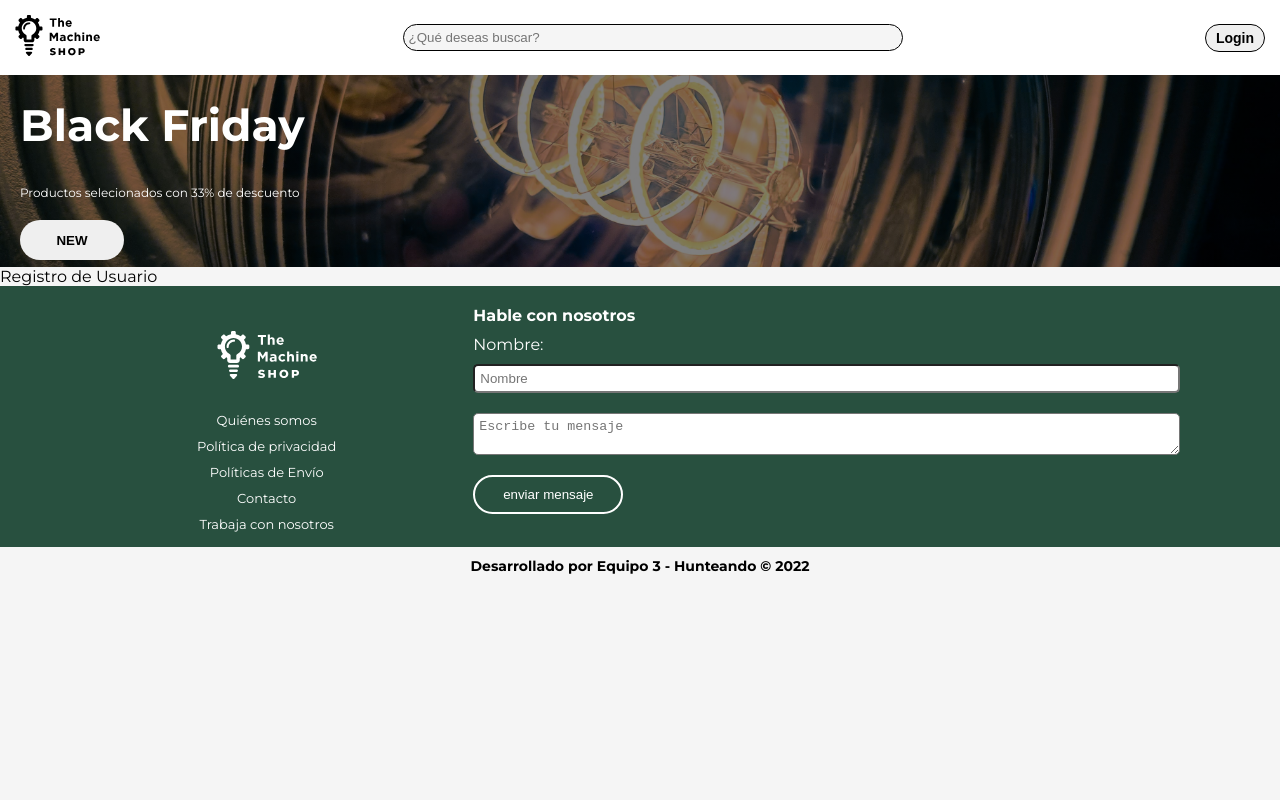
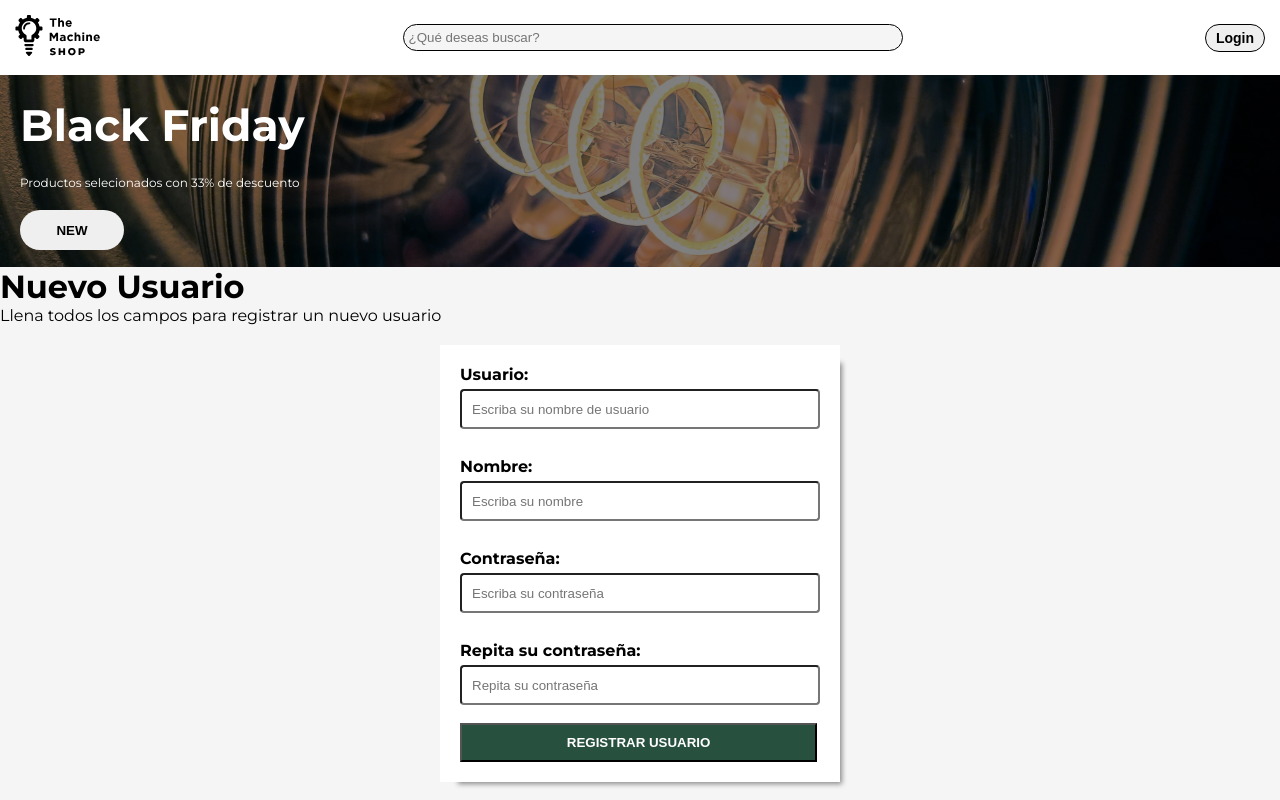
Before and after one commit to hernandw/themachineshop, a React (Vite) app in the folder frontend/: page /register in a window 1280 px wide. Shown: the top 800 px of the page. Built offline with nearby package versions, Linux system fonts and the light colour scheme.

Commit message:
:sparkles: add page user register

```diff
--- a/frontend/src/App.css
+++ b/frontend/src/App.css
@@ -21,8 +21,10 @@ body {
 }
 
 
-h3 {
-  margin-bottom: 10px;
+.login__title {
+  font-weight: bold;
+  margin-bottom: 15px;
+  text-transform: uppercase;
 }
 
 .title__admin {
@@ -100,6 +102,40 @@ h3 {
 
 /* Fin del Header */
 
+/* Formulario de Registro */
+
+.form__container {
+  background-color: var(--white);
+  width: 400px;
+  margin: 20px auto;
+  padding: 10px;
+  box-shadow: 10px 10px 5px -8px rgba(0,0,0,0.44);
+-webkit-box-shadow: 10px 10px 5px -8px rgba(0,0,0,0.44);
+-moz-box-shadow: 10px 10px 5px -8px rgba(0,0,0,0.44);
+
+}
+
+.form__container--campo {
+  display: grid;
+  padding: 10px;
+
+}
+.input__form {
+  font-weight: bold;
+  padding-bottom: 5px;
+}
+
+.button__register {
+  padding: 10px;
+  text-transform: uppercase;
+  color: var(--white);
+  font-weight: bold;
+  background-color: var(--green);
+  width: 94%;
+  margin: 0 10px;
+  margin-bottom: 10px;
+  cursor: pointer;
+}
 
 /* Menu Administracion */
 .nav__label {
@@ -197,7 +233,7 @@ h3 {
 
 .inputs__login {
   margin-bottom: 0.5rem;
-  width: 21rem;
+  width: 100%;
   height: 2.5rem;
   background: #FFFFFF;
   border-radius: 4px;
--- a/frontend/src/assets/components/Modal.jsx
+++ b/frontend/src/assets/components/Modal.jsx
@@ -17,7 +17,7 @@ export const Modal = () => {
  return (
   <div className='modal'>
    <form onSubmit={handleSubmit} className='modal__container'>
-    <h3>Iniciar Sesión</h3>
+    <h3 className='login__title'>Iniciar Sesión</h3>
 
     <Input
      name='email'
--- /dev/null
+++ b/frontend/src/components/FormRegister.jsx
@@ -0,0 +1,51 @@
+import React from 'react'
+
+export const FormRegister = () => {
+	return (
+		<>
+		<div>
+		<div className='form__container--campo'>
+				<label className='input__form' htmlFor="user">Usuario:</label>
+				<input
+          required
+          className="inputs__login"
+          type="text"
+					name='user'
+          placeholder="Escriba su nombre de usuario"
+        />
+			</div>
+			<div className='form__container--campo'>
+				<label className='input__form' htmlFor="name">Nombre:</label>
+				<input
+          required
+          className="inputs__login"
+          type="text"
+					name='name'
+          placeholder="Escriba su nombre"
+        />
+			</div>
+			<div className='form__container--campo'>
+				<label className='input__form' htmlFor="password">Contraseña:</label>
+				<input
+          required
+          className="inputs__login"
+          type="password"
+					name='password'
+          placeholder="Escriba su contraseña"
+        />
+			</div>
+			<div className='form__container--campo'>
+				<label className='input__form' htmlFor="password2">Repita su contraseña:</label>
+				<input
+          required
+          className="inputs__login"
+          type="password"
+					name='password2'
+          placeholder="Repita su contraseña"
+        />
+			</div>
+		</div>
+
+		</>
+	)
+}
--- a/frontend/src/components/Modal.jsx
+++ b/frontend/src/components/Modal.jsx
@@ -17,7 +17,7 @@ export const Modal = ({ setModal, animarModal, setAnimarModal }) => {
       </div>
 
 			<form className={`formulario ${animarModal ? 'animar' : 'cerrar'}`}>
-				<legend>Iniciar Sesión</legend>
+				<legend className="login__title">Iniciar Sesión</legend>
 				<input
           required
           className="inputs__login"
--- a/frontend/src/main.jsx
+++ b/frontend/src/main.jsx
@@ -3,10 +3,10 @@ import React from "react";
 import ReactDOM from "react-dom/client";
 import { createBrowserRouter, RouterProvider } from "react-router-dom";
 import { App } from "./App";
-import { Products, Admin, Users, ProductAdd } from "./components/";
+import { Products, Admin, Users, ProductAdd, FormRegister } from "./components/";
 
 
-import { About, Answers, Contact, Privacy, Register, Work } from "./pages/";
+import { About, Answers, Contact, Privacy, Register, Work, action as NewUser } from "./pages/";
 
 const router = createBrowserRouter([
   {
@@ -41,6 +41,7 @@ const router = createBrowserRouter([
       {
         path: "/register",
         element: <Register />,
+        action: NewUser
       },
     ],
   },
--- a/frontend/src/pages/Register.jsx
+++ b/frontend/src/pages/Register.jsx
@@ -1,9 +1,22 @@
-import React from 'react'
+import { Form } from 'react-router-dom'
+import { FormRegister } from "../components/FormRegister";
 
+export const action = ()=>{
+	console.log('Submit al formulario');
+}
 export const Register = () => {
-	return (
-		<div>
-			<form >Registro de Usuario</form>
-		</div>
-	)
-}
+  return (
+    <div>
+      <h1>Nuevo Usuario</h1>
+      <p>Llena todos los campos para registrar un nuevo usuario</p>
+      <Form method='post' className="form__container">
+        <FormRegister />
+        <input
+          className="button__register"
+          type="submit"
+          value="Registrar Usuario"
+        />
+      </Form>
+    </div>
+  );
+};
```
Also changed, not shown: frontend/src/components/index.js (+9 -8 lines).
